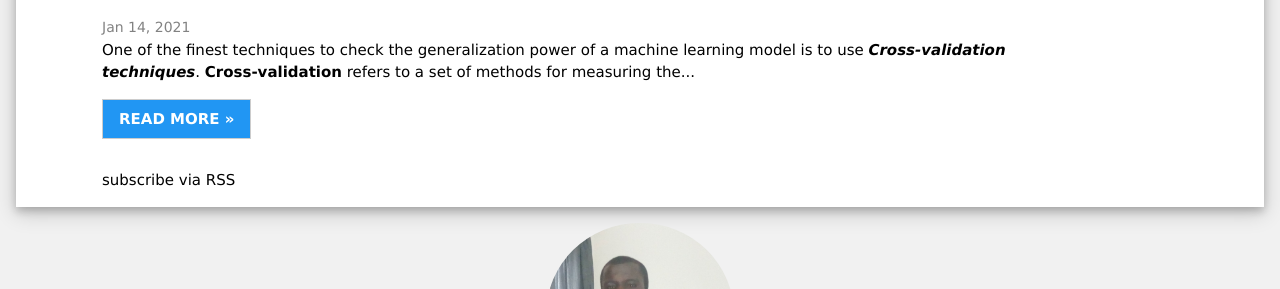
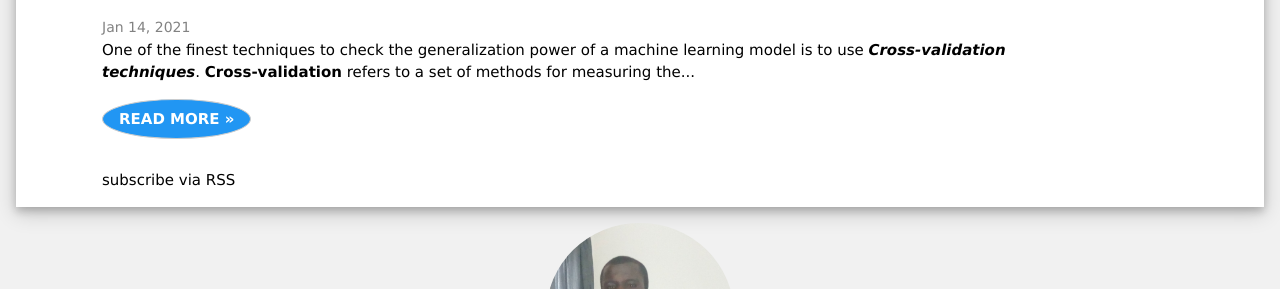
Before and after one commit to emmanuel-arize/datascience-blog, a Jekyll site: the page built from machine-learning-R/index.markdown, in a window 1280 px wide. Shown: the part 181-470 px from the top of the page. Built offline with Jekyll 4.4.1, drawn with Linux system fonts in a browser that asks for light colours; nearby versions of some CDN libraries.

Commit message:
Update home-R.html

```diff
--- a/_layouts/home-R.html
+++ b/_layouts/home-R.html
@@ -33,7 +33,7 @@
       </div>
   <p>
       <a href="{{ site.baseurl }}{{ post.url }}"
-      class="read-more w3-button w3-blue w3-border"><b>READ MORE »
+      class="read-more w3-button w3-blue w3-circle w3-border"><b>READ MORE »
       </b></a></p>
     </article>
 
```
